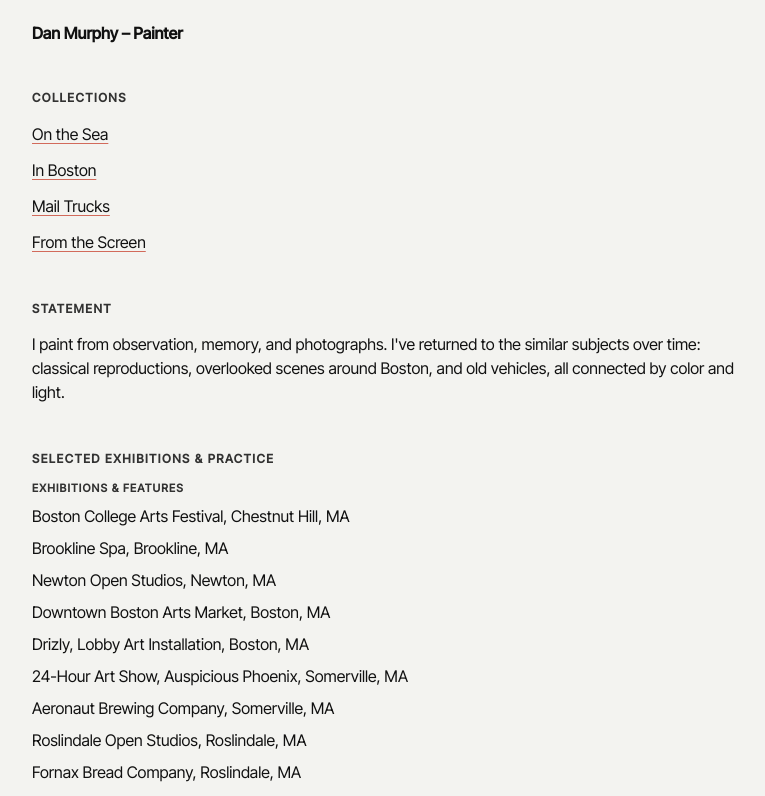
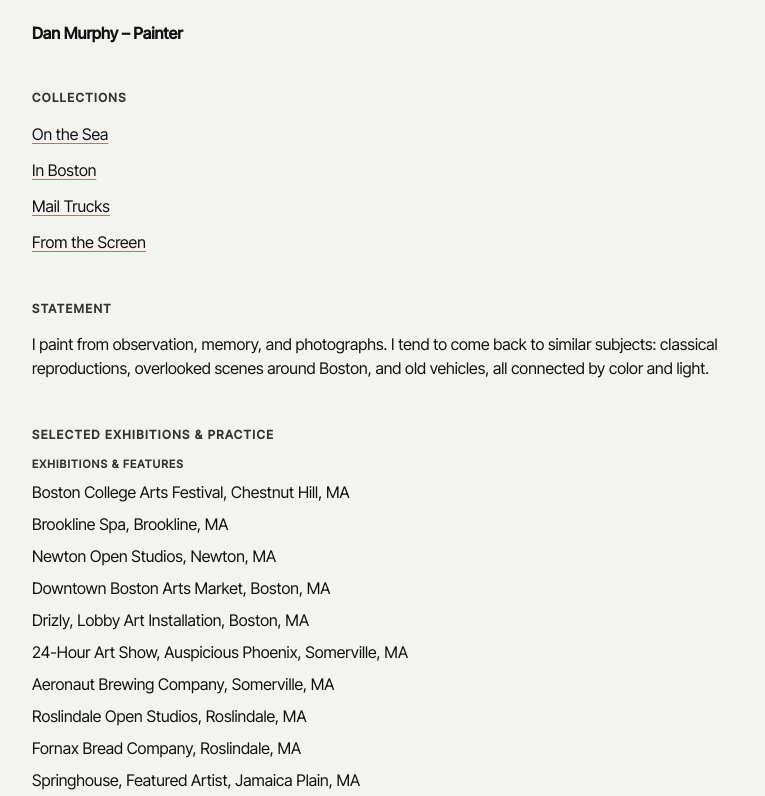
Before and after one commit to thatsdanmurphy/danmurphy-studio, a React (Vite) app: page / in a window 1280 px wide. Shown: the top 796 px of the page, without its empty margins (256-1021 px from the left). Built offline with nearby package versions, Linux system fonts and the light colour scheme; a web font is replaced by a local one.

Commit message:
Updated About section

```diff
--- a/src/components/About/About.jsx
+++ b/src/components/About/About.jsx
@@ -10,7 +10,7 @@ export default function About() {
 
         <p>
           I paint from observation, memory, and photographs.
-I've returned to the similar subjects over time: classical reproductions, overlooked scenes around Boston, and old vehicles, all connected by color and light.
+I tend to come back to similar subjects: classical reproductions, overlooked scenes around Boston, and old vehicles, all connected by color and light.
         </p>
       </div>
     </section>
```
